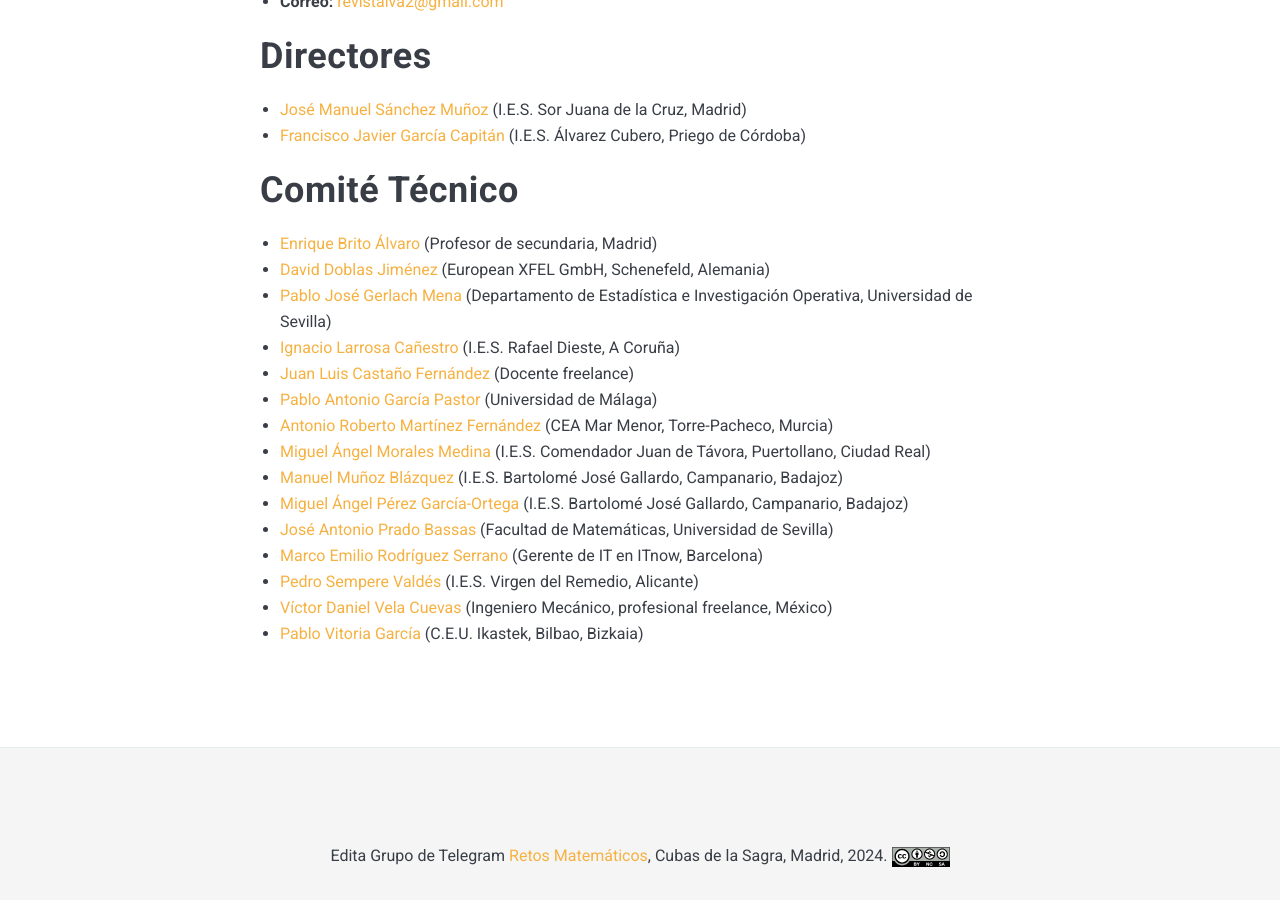
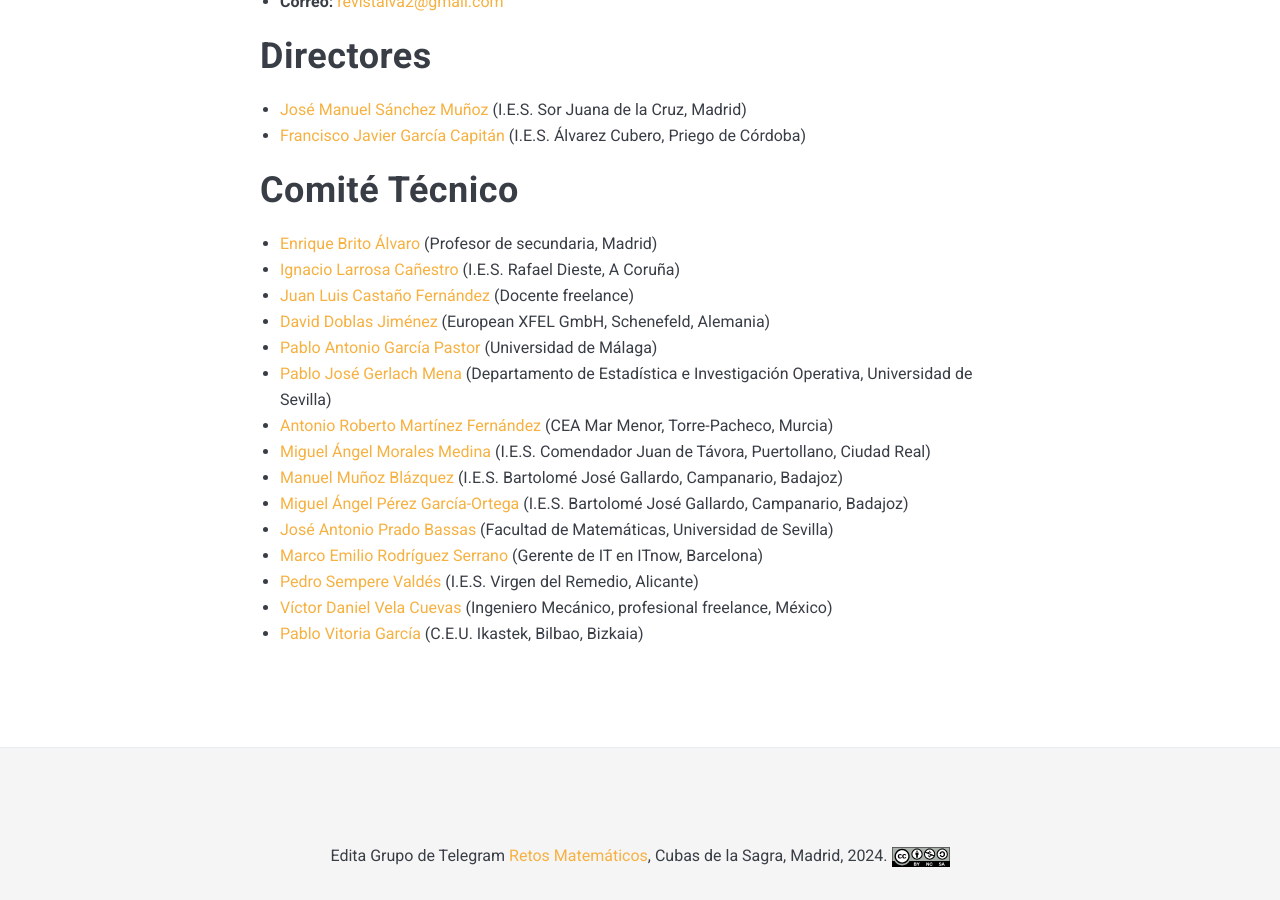
Before and after one commit to revistalva2/lva2.github.io, a Jekyll site: the page built from _pages/01-ficha_bibliografica.markdown, in a window 1280 px wide and 900 px high, scrolled down 575 px. Built offline with Jekyll 4.4.1, drawn with Linux system fonts in a browser that asks for light colours; nearby versions of some CDN libraries.

```diff
--- a/_pages/01-ficha_bibliografica.markdown
+++ b/_pages/01-ficha_bibliografica.markdown
@@ -28,11 +28,11 @@ permalink: /ficha_bibliografica/
 # Comité Técnico
 
 - [Enrique Brito Álvaro](mailto:enrique@brito.es) (Profesor de secundaria, Madrid)
-- [David Doblas Jiménez](mailto:david.doblas-jimenez@xfel.eu) (European XFEL GmbH, Schenefeld, Alemania)
-- [Pablo José Gerlach Mena](mailto:gerlach@us.es) (Departamento de Estadística e Investigación Operativa, Universidad de Sevilla)
 - [Ignacio Larrosa Cañestro](mailto:ilarrosa@mundo-r.com) (I.E.S. Rafael Dieste, A Coruña)
 - [Juan Luis Castaño Fernández](mailto:juanlcast@gmail.com) (Docente freelance)
+- [David Doblas Jiménez](mailto:david.doblas-jimenez@xfel.eu) (European XFEL GmbH, Schenefeld, Alemania)
 - [Pablo Antonio García Pastor](mailto:iraze.pgp@gmail.com) (Universidad de Málaga)
+- [Pablo José Gerlach Mena](mailto:gerlach@us.es) (Departamento de Estadística e Investigación Operativa, Universidad de Sevilla)
 - [Antonio Roberto Martínez Fernández](mailto:antoniorobert.martinez@murciaeduca.es) (CEA Mar Menor, Torre-Pacheco, Murcia)
 - [Miguel Ángel Morales Medina](mailto:gaussianos@gmail.com) (I.E.S. Comendador Juan de Távora, Puertollano, Ciudad Real)
 - [Manuel Muñoz Blázquez](mailto:mmunozb04@educarex.es) (I.E.S. Bartolomé José Gallardo, Campanario, Badajoz)
```
